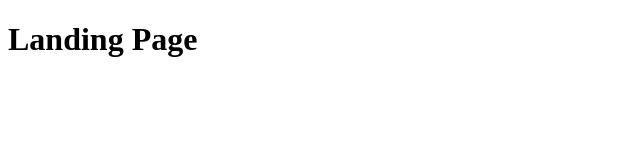
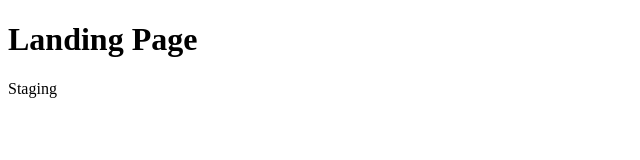
Before and after one commit to abhaypr-2810/test, a plain HTML site: page LandingPage/index.html in a window 1280 px wide. Shown: the full height of the page, 0-640 px from the left. Drawn offline with Linux system fonts and the light colour scheme.

Commit message:
Staging Changes

```diff
--- a/LandingPage/index.html
+++ b/LandingPage/index.html
@@ -7,5 +7,6 @@
 </head>
 <body>
     <h1>Landing Page</h1>
+    <p>Staging</p>
 </body>
 </html>
```
